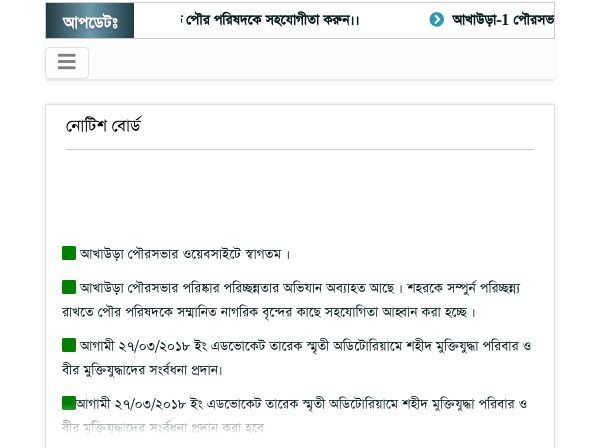
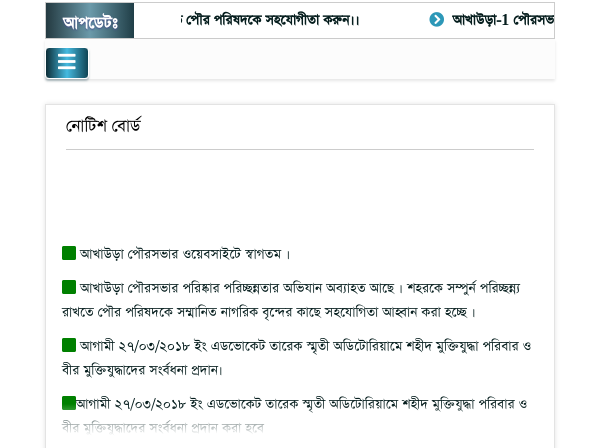
Before and after one commit to Aftabur-Rahman-Parvez/akhaura, a plain HTML site: page index.html in a window 600 px wide. Shown: the part 316-764 px from the top of the page. Drawn offline with Linux system fonts and the light colour scheme.

Commit message:
new update-5

```diff
--- a/assets/css/responsive.css
+++ b/assets/css/responsive.css
@@ -39,6 +39,12 @@
     .profile_title_details{
         margin-top:10px;
     }
+    .navbar-light.main-menu-nav .navbar-toggler{
+        color:#fff;
+        background: linear-gradient(90deg, rgba(13,46,56,1) 0%, rgba(69,186,224,1) 50%, rgba(16,69,85,1) 100%);
+        box-shadow: 0px 2px 2px 0px rgba(101, 127, 135, 0.5);
+        border-color: #fff;
+    }
 }
 
 /*// Medium devices (tablets, 768px and up)*/
```
